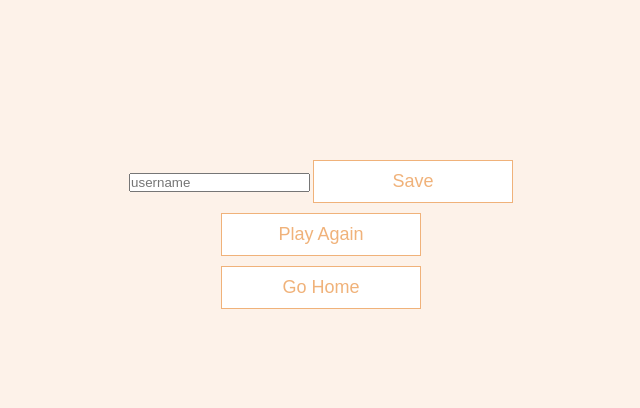
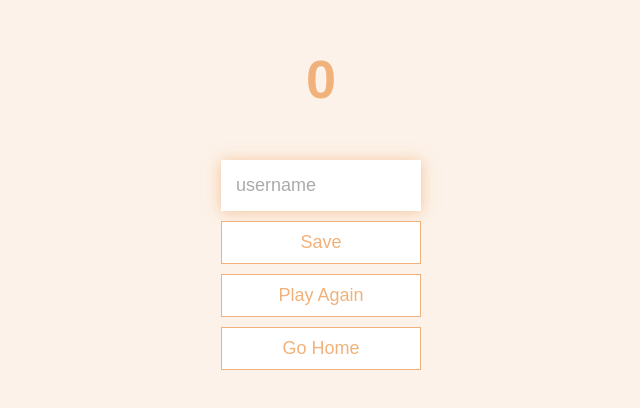
Before and after one commit to dorabelme/Quiz-App, a website: page end.html in a window 1280 px wide. Shown: the part 186-594 px from the top of the page, without its empty margins (319-959 px from the left). Drawn offline with Linux system fonts and the light colour scheme.

Commit message:
form styled on end page

```diff
--- a/app.css
+++ b/app.css
@@ -105,3 +105,24 @@ h3 {
   box-shadow: none;
   transform: none;
 }
+
+/* FORM */
+form {
+  width: 100%;
+  display: flex;
+  flex-direction: column;
+  align-items: center;
+}
+
+input {
+  margin-bottom: 1rem;
+  width: 20rem;
+  padding: 1.5rem;
+  font-size: 1.8rem;
+  border: none;
+  box-shadow: 0 0.1rem 1.4rem 0 rgba(235, 152, 78, 0.5);
+}
+
+input::placeholder {
+  color: #aaa;
+}
--- a/end.html
+++ b/end.html
@@ -10,7 +10,7 @@
   <body>
     <div class="container">
       <div id="end" class="flex-center flex-column">
-        <h1 id="finalScore"></h1>
+        <h1 id="finalScore">0</h1>
         <form>
           <input
             type="text"
--- a/end.js
+++ b/end.js
@@ -0,0 +1,4 @@
+const saveHighScore = (e) => {
+    console.log('clicked the save button!');
+    e.preventDefault();
+};
```
